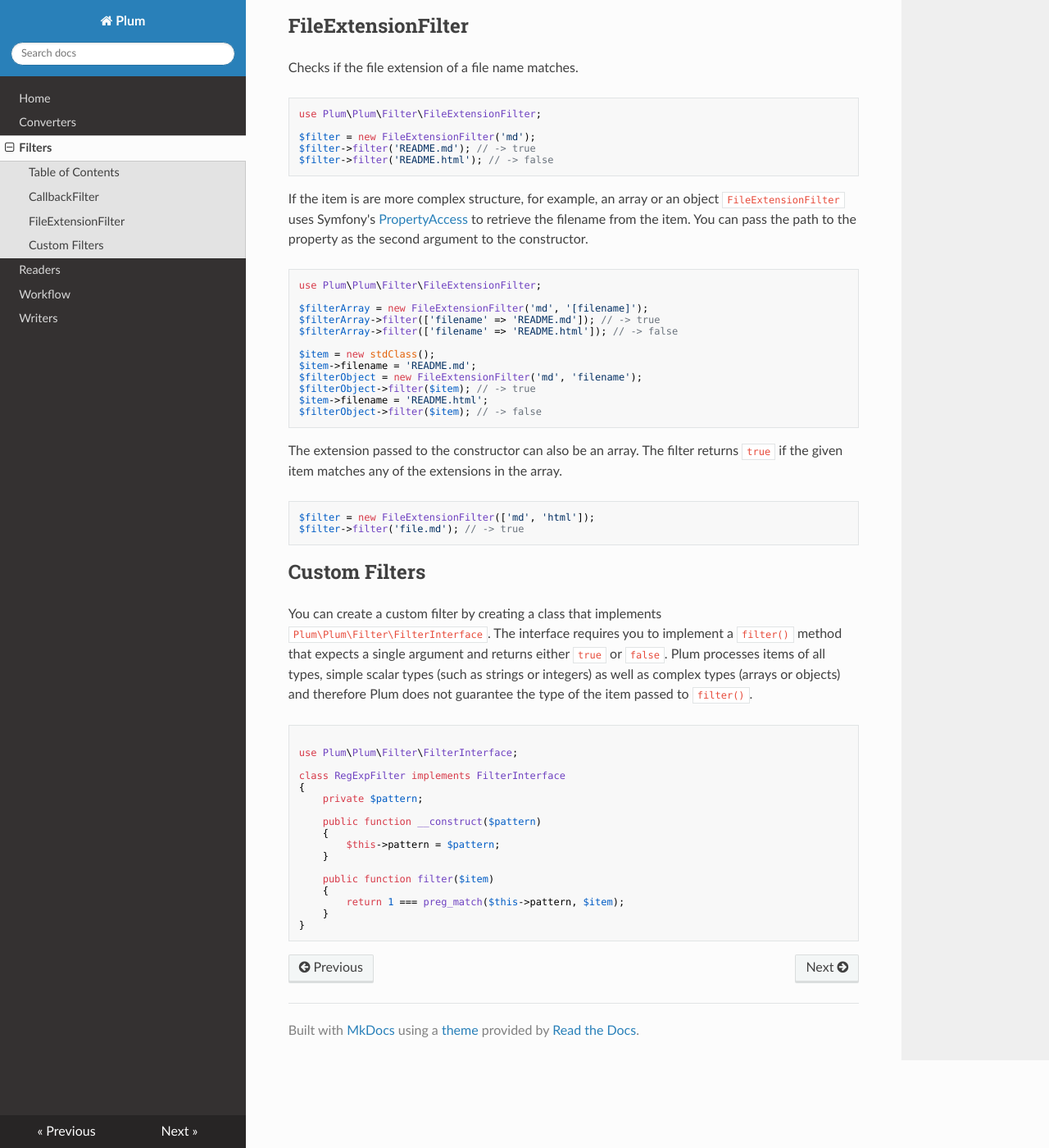
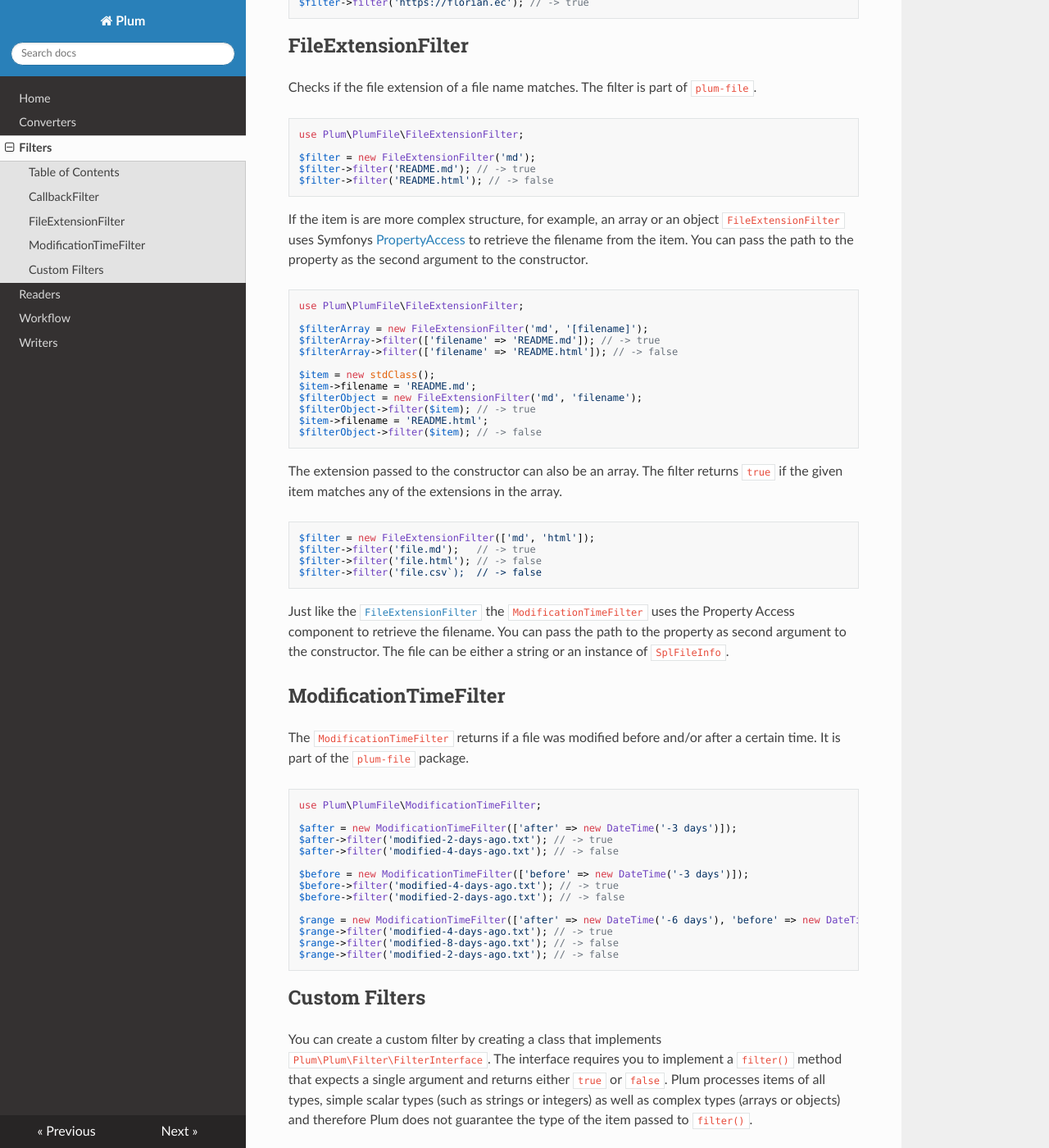
Before and after one commit to plumphp/plum, an MkDocs documentation site: the page built from docs/filters.md, in a window 1280 px wide and 1400 px high, scrolled down 675 px. Shown: the whole window at 82% size. Built offline with MkDocs 1.6.1, drawn with Linux system fonts in a browser that asks for light colours; nearby versions of some CDN libraries; some of the changed text lies outside the part shown.

Commit message:
Update docs for plum-file filters and converters

````diff
--- a/docs/filters.md
+++ b/docs/filters.md
@@ -13,6 +13,7 @@ Table of Contents
 
 - [CallbackFilter](#callbackfilter)
 - [FileExtensionFilter](#fileextensionfilter)
+- [ModificationTimeFilter](#modificationtimefilter)
 - [Custom Filters](#custom-filters)
 
 
@@ -34,22 +35,22 @@ $filter->filter('https://florian.ec'); // -> true
 FileExtensionFilter
 -------------------
 
-Checks if the file extension of a file name matches.
+Checks if the file extension of a file name matches. The filter is part of `plum-file`.
 
 ```php
-use Plum\Plum\Filter\FileExtensionFilter;
+use Plum\PlumFile\FileExtensionFilter;
 
 $filter = new FileExtensionFilter('md');
 $filter->filter('README.md'); // -> true
 $filter->filter('README.html'); // -> false
 ```
 
-If the item is are more complex structure, for example, an array or an object `FileExtensionFilter` uses Symfony's
+If the item is are more complex structure, for example, an array or an object `FileExtensionFilter` uses Symfonys
 [PropertyAccess](http://symfony.com/doc/current/components/property_access/introduction.html) to retrieve the filename
 from the item. You can pass the path to the property as the second argument to the constructor.
 
 ```php
-use Plum\Plum\Filter\FileExtensionFilter;
+use Plum\PlumFile\FileExtensionFilter;
 
 $filterArray = new FileExtensionFilter('md', '[filename]');
 $filterArray->filter(['filename' => 'README.md']); // -> true
@@ -68,7 +69,37 @@ of the extensions in the array.
 
 ```php
 $filter = new FileExtensionFilter(['md', 'html']);
-$filter->filter('file.md'); // -> true
+$filter->filter('file.md');   // -> true
+$filter->filter('file.html'); // -> false
+$filter->filter('file.csv`);  // -> false
+```
+
+Just like the [`FileExtensionFilter`](#fileextensionfilter) the `ModificationTimeFilter` uses the Property Access
+component to retrieve the filename. You can pass the path to the property as second argument to the constructor. The
+file can be either a string or an instance of `SplFileInfo`.
+
+
+ModificationTimeFilter
+----------------------
+
+The `ModificationTimeFilter` returns if a file was modified before and/or after a certain time. It is part of the
+`plum-file` package.
+
+```php
+use Plum\PlumFile\ModificationTimeFilter;
+
+$after = new ModificationTimeFilter(['after' => new DateTime('-3 days')]);
+$after->filter('modified-2-days-ago.txt'); // -> true
+$after->filter('modified-4-days-ago.txt'); // -> false
+
+$before = new ModificationTimeFilter(['before' => new DateTime('-3 days')]);
+$before->filter('modified-4-days-ago.txt'); // -> true
+$before->filter('modified-2-days-ago.txt'); // -> false
+
+$range = new ModificationTimeFilter(['after' => new DateTime('-6 days'), 'before' => new DateTime('-3 days')]);
+$range->filter('modified-4-days-ago.txt'); // -> true
+$range->filter('modified-8-days-ago.txt'); // -> false
+$range->filter('modified-2-days-ago.txt'); // -> false
 ```
 
 
````
Also changed, not shown: docs/converters.md (+2 -2 lines).
